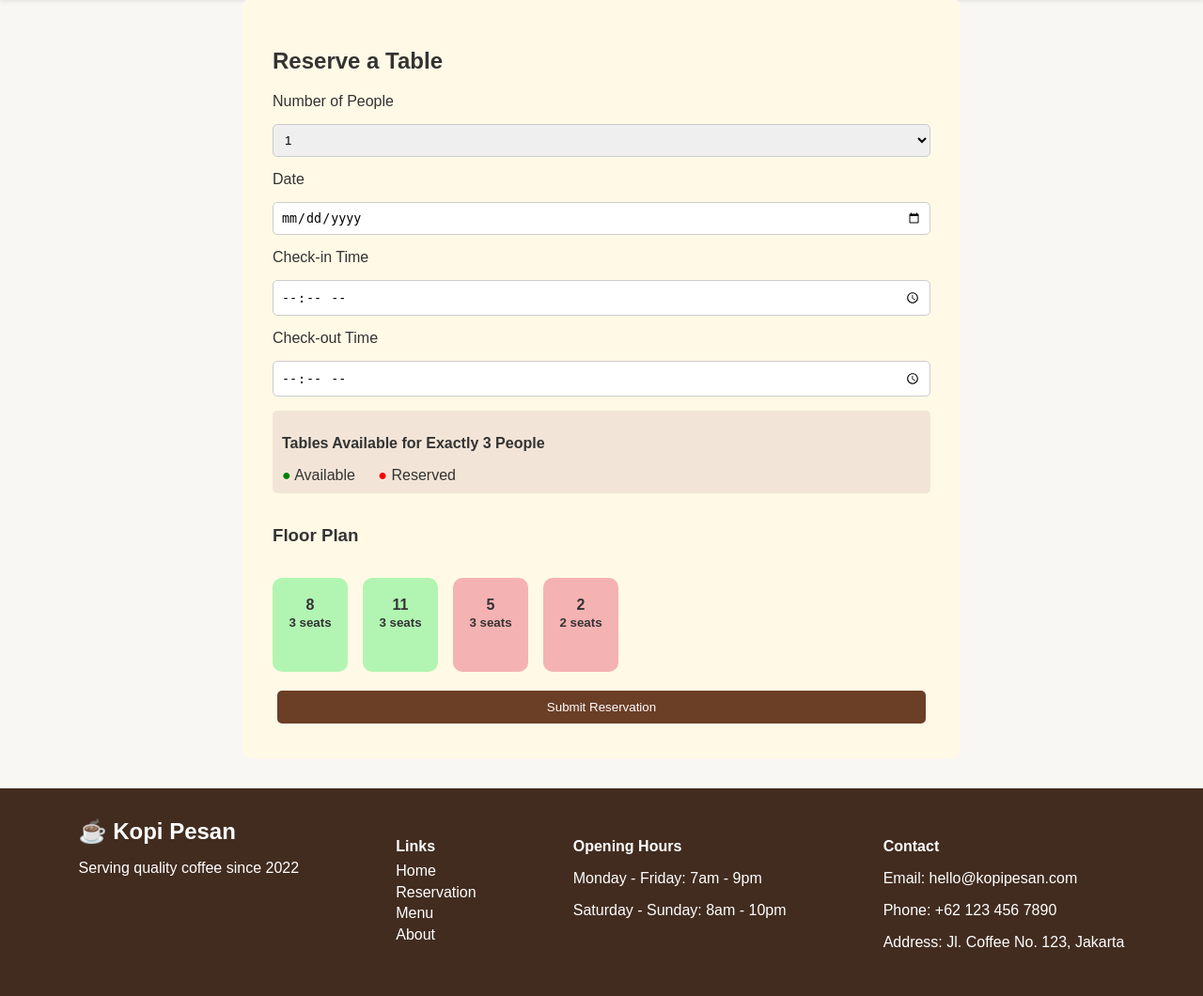
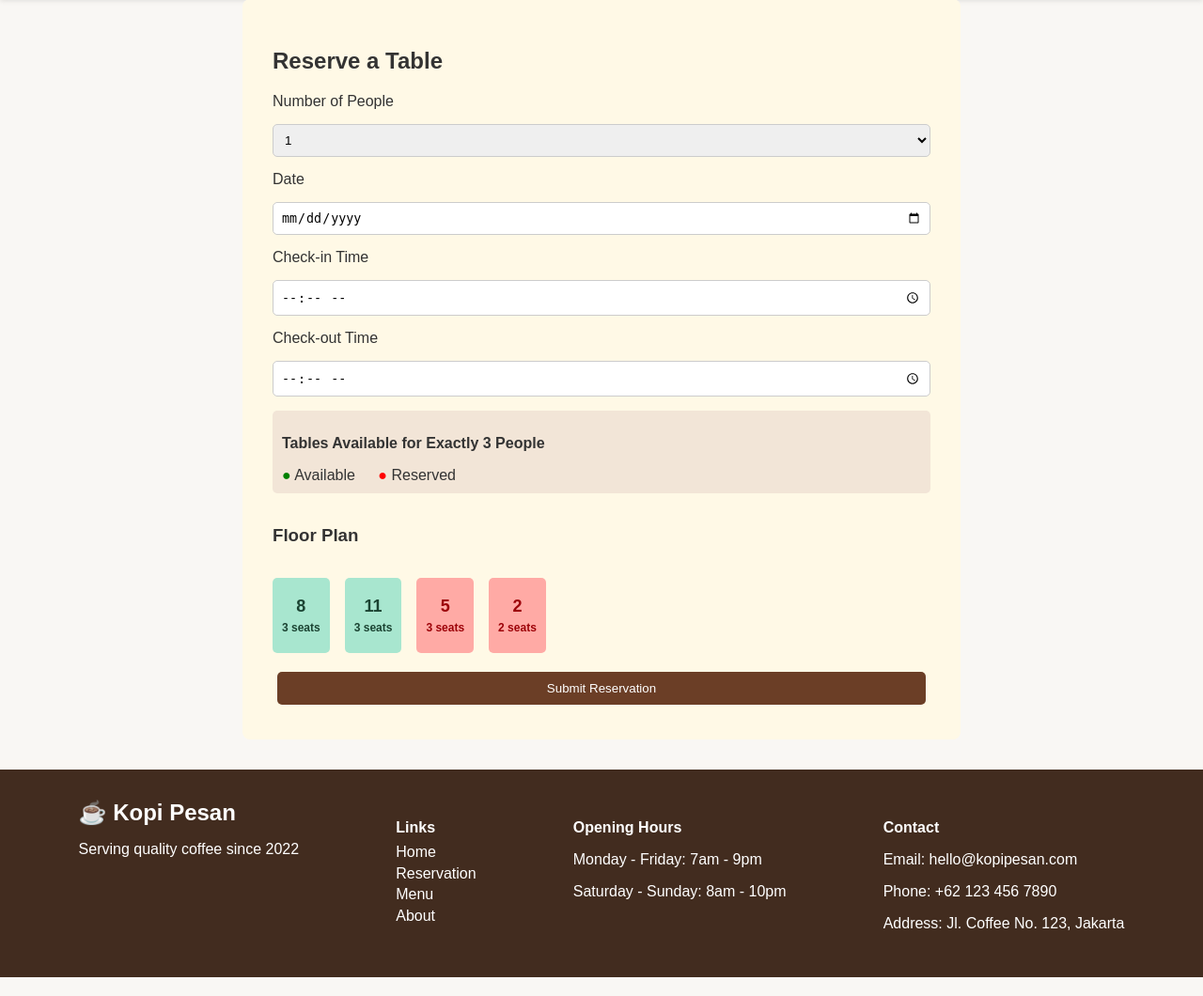
Before and after one commit to AdityaVirgi/project-alley, a PHP site: page /reservation.php in a window 1280 px wide. Shown: the part 65-1125 px from the top of the page at 94% size. Run offline with PHP 8.4, Linux system fonts and the light colour scheme.

Commit message:
update button

```diff
--- a/index.php
+++ b/index.php
@@ -43,7 +43,7 @@
       <div class="card">
         <h3>☕ View Our Menu</h3>
         <p>Explore our handcrafted coffee drinks and delicious food items.</p>
-        <button class="btn-primary">Get Started</button>
+        <a href="menu.php" class="btn-primary">Get Started</a>
       </div>
     </div>
   </section>
--- a/reservation.php
+++ b/reservation.php
@@ -45,13 +45,22 @@
       </div>
     </div>
 
-    <h3>Floor Plan</h3>
-    <div class="floor-plan">
-      <div class="table available">8<br><small>3 seats</small></div>
-      <div class="table available">11<br><small>3 seats</small></div>
-      <div class="table reserved">5<br><small>3 seats</small></div>
-      <div class="table reserved">2<br><small>2 seats</small></div>
-    </div>
+    <!-- HTML untuk tombol Floor Plan -->
+<h3>Floor Plan</h3>
+<div class="floor-plan">
+  <button type="button" class="table-btn available" data-table-id="8" data-seats="3">
+    8<br><small>3 seats</small>
+  </button>
+  <button type="button" class="table-btn available" data-table-id="11" data-seats="3">
+    11<br><small>3 seats</small>
+  </button>
+  <button type="button" class="table-btn reserved" data-table-id="5" data-seats="3" disabled>
+    5<br><small>3 seats</small>
+  </button>
+  <button type="button" class="table-btn reserved" data-table-id="2" data-seats="2" disabled>
+    2<br><small>2 seats</small>
+  </button>
+</div>
 
     <button type="submit" class="btn-primary">Submit Reservation</button>
   </form>
--- a/style.css
+++ b/style.css
@@ -96,7 +96,8 @@ nav a {
   gap: 15px;
 }
 
-.reservation-form input, .reservation-form select {
+.reservation-form input,
+.reservation-form select {
   padding: 8px;
   border: 1px solid #ccc;
   border-radius: 5px;
@@ -146,7 +147,6 @@ nav a {
 .btn-primary:hover {
   background-color: #55301e;
 }
-
 
 /* Menu Cards */
 body {
@@ -256,6 +256,7 @@ nav a {
   margin: 0.5rem 0;
 }
 
+/* BUTTON ADD TO CART */
 .quantity-control button {
   padding: 0.2rem 0.6rem;
   border-radius: 4px;
@@ -272,8 +273,63 @@ nav a {
   border: none;
   cursor: pointer;
   margin-top: 0.5rem;
+} /* BUTTON ADDTO CART */
+
+<style > .floor-plan {
+  display: grid;
+  grid-template-columns: repeat(4, 1fr);
+  gap: 15px;
+  margin: 20px 0;
 }
 
+.table-btn {
+  display: flex;
+  flex-direction: column;
+  align-items: center;
+  justify-content: center;
+  padding: 20px 10px;
+  border: none;
+  cursor: pointer;
+  font-size: 18px;
+  font-weight: bold;
+  border-radius: 5px;
+  transition: all 0.2s ease;
+  text-align: center;
+  min-height: 80px;
+}
+
+.table-btn small {
+  font-size: 12px;
+  margin-top: 5px;
+}
+
+.table-btn.available {
+  background-color: #a8e6cf; /* Warna hijau muda */
+  color: #1b4332;
+}
+
+.table-btn.reserved {
+  background-color: #ffaaa5; /* Warna merah muda */
+  color: #9d0208;
+  cursor: not-allowed;
+}
+
+.table-btn.available:hover {
+  background-color: #8ed1bd;
+  transform: translateY(-2px);
+  box-shadow: 0 4px 8px rgba(0, 0, 0, 0.1);
+}
+
+.table-btn.available:active {
+  transform: translateY(0);
+  box-shadow: 0 2px 4px rgba(0, 0, 0, 0.1);
+}
+
+.table-btn.selected {
+  background-color: #ffcc5c; /* Warna kuning untuk meja yang dipilih */
+  border: 2px solid #ff9500;
+  color: #000;
+}
 
 footer {
   background-color: #422c1f;
```
Also changed, not shown: add_to_cart.php (added, +43 -0 lines), cart.php (added, +17 -0 lines), menu.php (+64 -9 lines).
